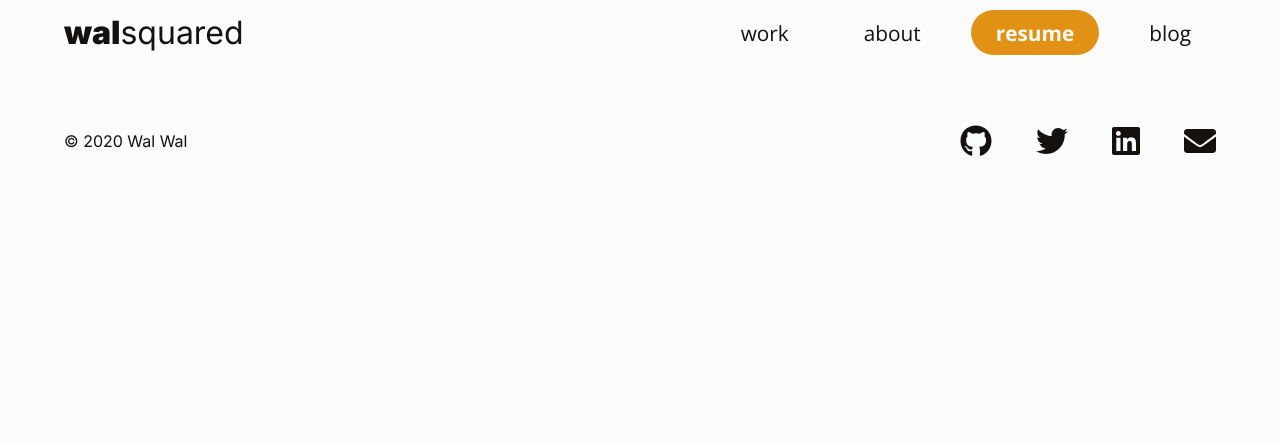
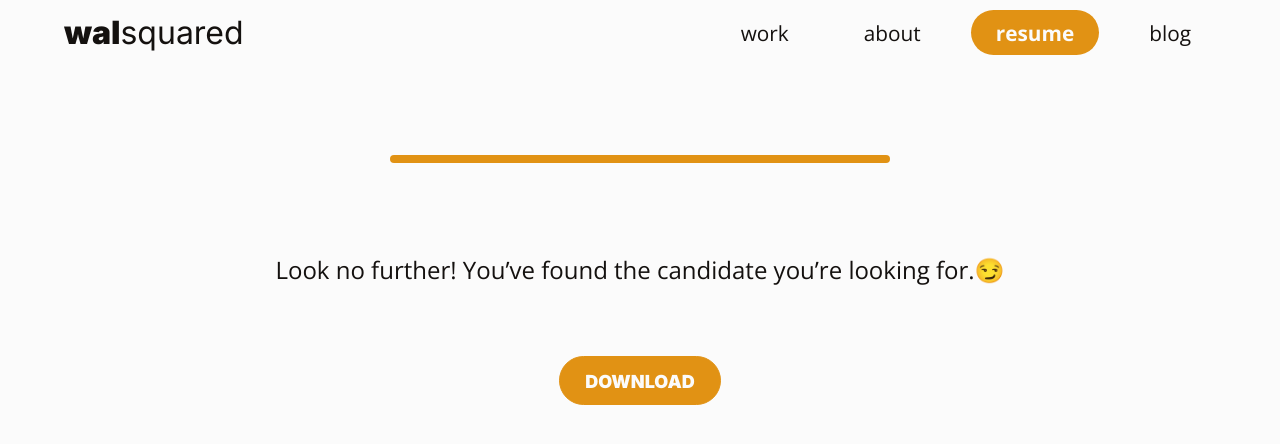
Before and after one commit to walsquared/wal.dev, a React app: page /resume in a window 1280 px wide. Shown: the top 444 px of the page. Built offline with nearby package versions, Linux system fonts and the light colour scheme.

Commit message:
Create Resume page

```diff
--- a/src/components/button.tsx
+++ b/src/components/button.tsx
@@ -5,6 +5,7 @@ import { FontAwesomeIcon } from '@fortawesome/react-fontawesome'
 import { faExternalLinkAlt } from '@fortawesome/free-solid-svg-icons'
 
 export interface ButtonProps {
+  className?: string
   color: string
   external?: boolean
   disabled?: boolean
@@ -119,19 +120,19 @@ const StyledIcon = styled(FontAwesomeIcon)`
   margin-right: -5px;
 `
 
-const Button = ({ color, label, link = '/', external = false, disabled }: ButtonProps) => {
+const Button = ({ className, color, label, link = '/', external = false, disabled }: ButtonProps) => {
   if (disabled) {
     return <DisabledButton>{label?.toUpperCase()}</DisabledButton>
   } else if (external) {
     return (
-      <StyledAnchor target='_blank' rel='noopener noreferrer external' href={link} color={color}>
+      <StyledAnchor className={className} target='_blank' rel='noopener noreferrer external' href={link} color={color}>
         {label?.toUpperCase()}
         <StyledIcon icon={faExternalLinkAlt} size='1x' />
       </StyledAnchor>
     )
   }
   return (
-    <StyledButton to={link} color={color}>
+    <StyledButton className={className} to={link} color={color}>
       {label?.toUpperCase()}
     </StyledButton>
   )
--- a/src/pages/index.ts
+++ b/src/pages/index.ts
@@ -1,2 +1,3 @@
 export { default as WorkPage } from './work'
 export { default as AboutPage } from './about'
+export { default as ResumePage } from './resume'
--- /dev/null
+++ b/src/pages/resume/index.tsx
@@ -0,0 +1,97 @@
+import React from 'react'
+import styled from 'styled-components'
+
+import { Button, Divider } from 'components'
+import resumeUrl from './resume-preview.jpg'
+
+const StyledDivider = styled(Divider)`
+  display: none;
+
+  @media only screen and (min-width: 700px) {
+    display: unset;
+    width: 400px;
+  }
+
+  @media only screen and (min-width: 1200px) {
+    width: 500px;
+  }
+`
+
+const Content = styled.div`
+  display: flex;
+  flex-direction: column;
+  justify-content: center;
+  align-items: center;
+
+  width: var(--mobile-width);
+  height: calc(100vh - 285px); /* 285px comes from the combined height of the navbar and footer */
+
+  @media only screen and (min-width: 700px) {
+    height: unset;
+  }
+
+  @media only screen and (min-width: 1200px) {
+    width: var(--desktop-width);
+  }
+`
+
+const Dialogue = styled.p`
+  width: 90%;
+  text-align: center;
+  margin: 40px 0 0;
+
+  @media only screen and (min-width: 700px) {
+    font-size: 1.5rem;
+  }
+`
+
+const StyledButton = styled(Button)`
+  margin: 70px 0;
+`
+
+const ResumePreview = styled.img`
+  display: none;
+
+  @media only screen and (min-width: 700px) {
+    display: unset;
+
+    width: var(--mobile-width);
+    box-shadow: 0px 0px 15px rgba(0, 0, 0, 0.1);
+    border-radius: 5vw;
+    margin: 20px 0;
+
+    opacity: 0;
+    animation: fadeIn 1s ease-out 0.5s forwards;
+    will-change: opacity, transform;
+
+    @keyframes fadeIn {
+      from {
+        opacity: 0;
+        transform: translateY(10px);
+      }
+
+      to {
+        opacity: 1;
+        transform: translateY(0px);
+      }
+    }
+  }
+
+  @media only screen and (min-width: 1200px) {
+    width: var(--desktop-width);
+    border-radius: 50px;
+  }
+`
+
+const ResumePage = () => (
+  <>
+    <StyledDivider theme='orange' />
+    <Content>
+      <Dialogue>Look no further! You’ve found the candidate you’re looking for.😏</Dialogue>
+      <StyledButton color='var(--orange)' label='Download' link='/wal_resume.pdf' />
+    </Content>
+    <ResumePreview src={resumeUrl} />
+  </>
+)
+
+export default ResumePage
```
Also changed, not shown: src/pages/resume/resume-preview.jpg (added).
